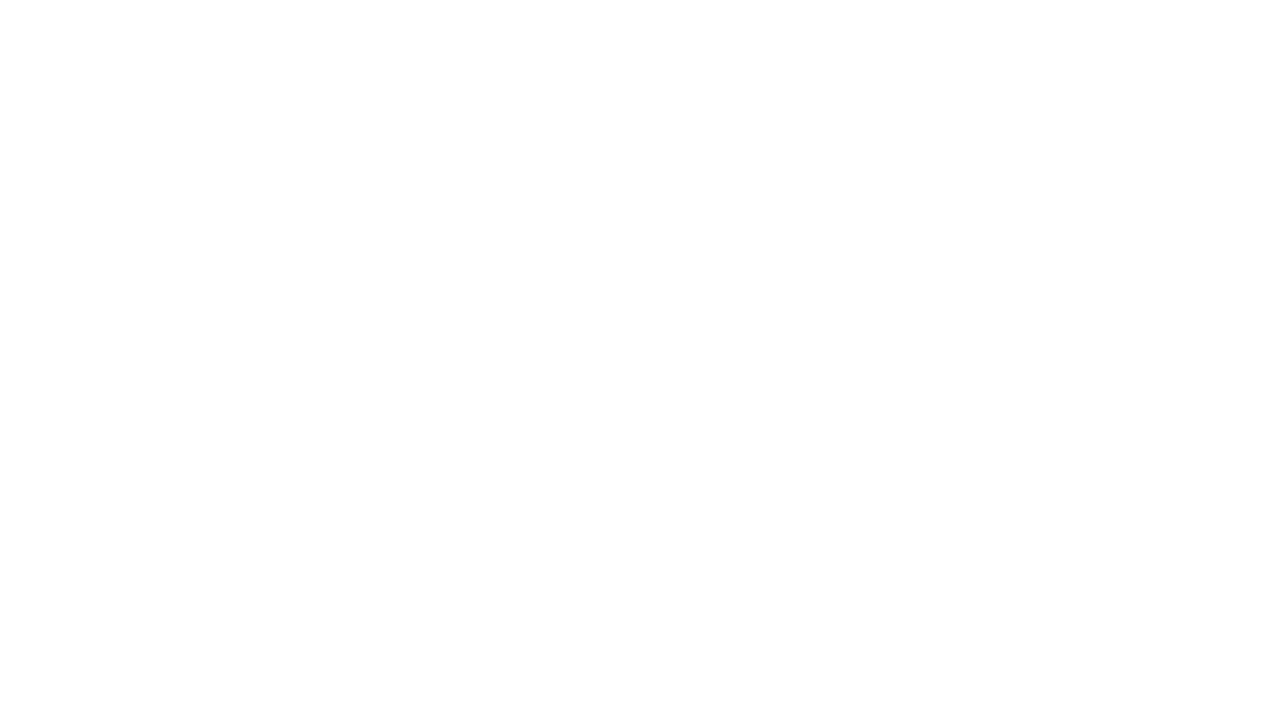
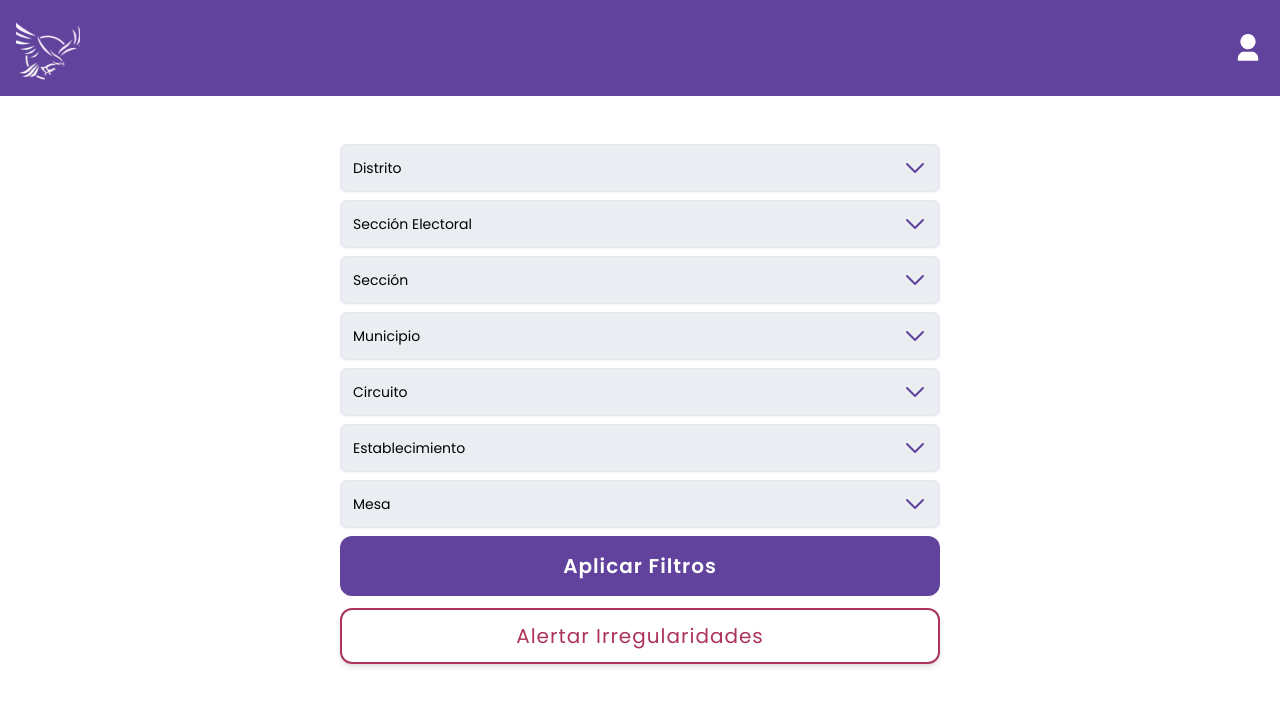
Before and after one commit to Pooh1120/Sistema-Anti-Fraude-Electoral, a React (Vite) app in the folder frontend/: page /results in a window 1280 px wide. Before the commit this address had no page. Shown: the top 706 px of the page. Built offline with nearby package versions, Linux system fonts and the light colour scheme.

Commit message:
✅ Create filters screen page

```diff
--- /dev/null
+++ b/frontend/src/pages/results/filter.tsx
@@ -0,0 +1,39 @@
+import { Selector } from "#/components/selector";
+import Button from "#/components/button";
+import { observer } from "mobx-react-lite";
+import Navbar from "#/components/navbar";
+
+const FilterPage = () => {
+  const DummyData = ["Example", "Example 1", "Example 2"];
+
+  return (
+    <>
+    <Navbar />
+    <main className="items-center flex flex-col relative px-10">
+      <section className="md:w-1/2 w-full rounded-xl z-10 mt-10">
+        <Selector provincias={DummyData} placeholder="Distrito" />
+        <Selector provincias={DummyData} placeholder="Sección Electoral" />
+        <Selector provincias={DummyData} placeholder="Sección" />
+        <Selector provincias={DummyData} placeholder="Municipio" />
+        <Selector provincias={DummyData} placeholder="Circuito " />
+        <Selector provincias={DummyData} placeholder="Establecimiento" />
+        <Selector provincias={DummyData} placeholder="Mesa" />
+        <Button
+          className="bg-violet-brand p-4 text-white w-full rounded-xl font-semibold text-xl tracking-wider"
+          type="submit"
+          label="Aplicar Filtros"
+          />
+        <Button
+            className="border-2 border-red text-red bg-transparent p-3 w-full rounded-xl text-xl tracking-wider shadow-md hover:border-violet-light mt-3"
+            type="submit"
+            label="Alertar Irregularidades"
+          />
+      </section>
+    </main>
+    </>
+  );
+};
+
+export const Filter = observer(FilterPage);
+
+export default Filter;
--- /dev/null
+++ b/frontend/src/pages/results/index.ts
@@ -0,0 +1 @@
+export * from './filter';
--- a/frontend/src/routes/routes.tsx
+++ b/frontend/src/routes/routes.tsx
@@ -5,6 +5,7 @@ const Login = lazy(() => import("#/pages/login/login"));
 const Profile = lazy(() => import("#/pages/profile/profile"));
 const SendSuccess = lazy(() => import("#/pages/send-success/sendSuccess"));
 const Dashboard = lazy(() => import("#/pages/dashboard/dashboard"));
+const FilterPage = lazy(() => import("#/pages/results/filter"));
 
 const AppRoutes: React.FC = () => (
   <Routes>
@@ -13,6 +14,7 @@ const AppRoutes: React.FC = () => (
     <Route path="/profile" element={<Profile />} />
     <Route path="/send-success" element={<SendSuccess />} />
     <Route path="/" element={<Login />} />
+    <Route path="/results" element={<FilterPage />} />
   </Routes>
 );
 
```
